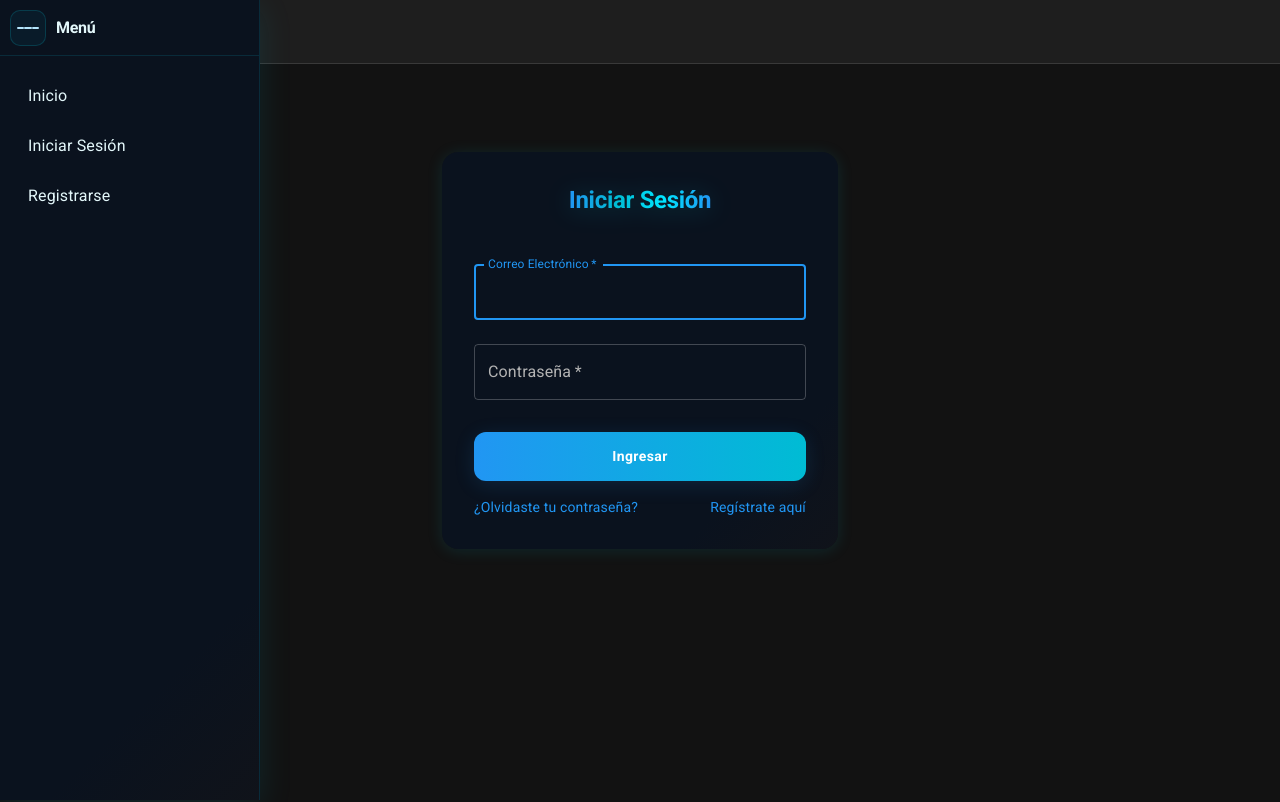
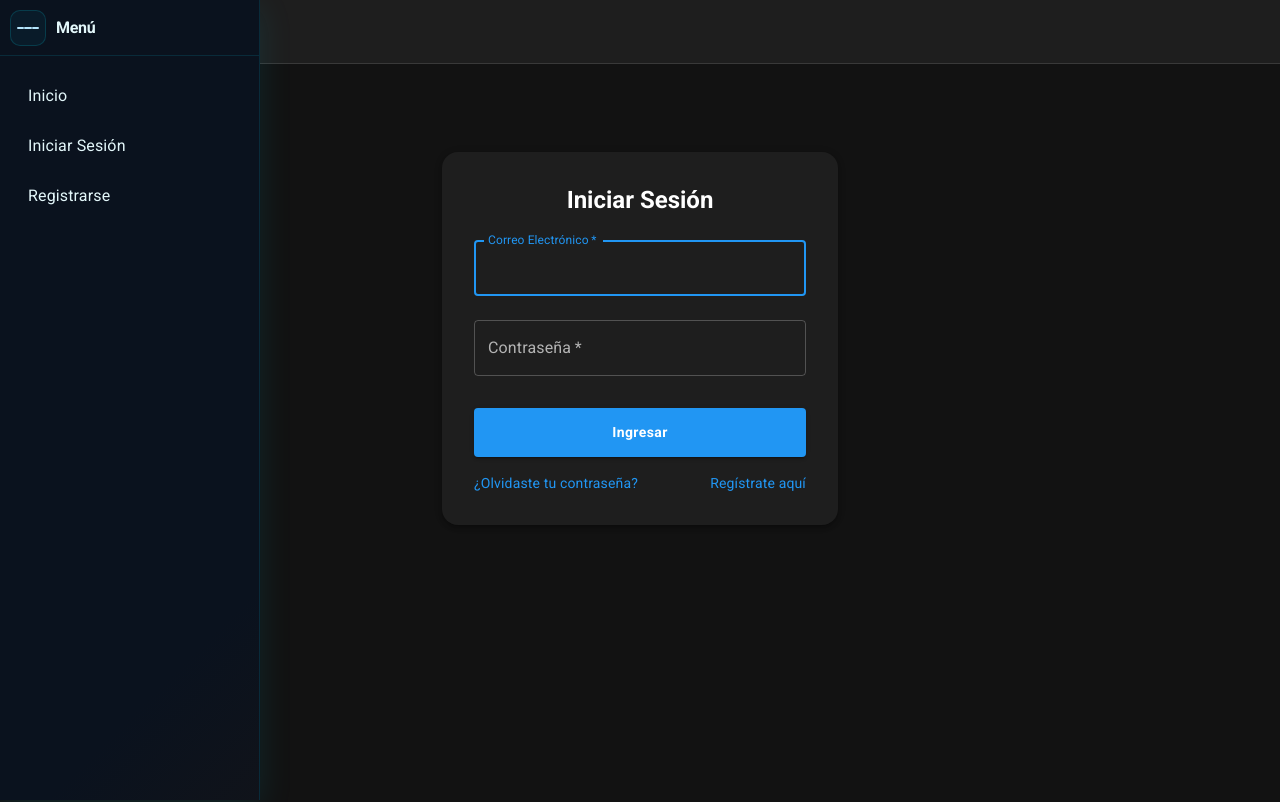
Before and after one commit to Jhoymell/seismic-tracker, a React (Create React App) app in the folder frontend/sismic-app-client/: page /login in a window 1280 px wide. Shown: the top 802 px of the page. Built offline with nearby package versions, Linux system fonts and the light colour scheme; some icons are missing.

Commit message:
UI Admin y page styles

```diff
--- a/frontend/sismic-app-client/src/components/layout/LeftNav.css
+++ b/frontend/sismic-app-client/src/components/layout/LeftNav.css
@@ -15,7 +15,7 @@
 
 /* Colapsado por defecto: 40px (ligero y no invasivo) */
 .left-nav {
-  width: 40px;
+  width: 53px;
 }
 
 /* Expandido/abierto: ancho completo del sidebar */
--- a/frontend/sismic-app-client/src/components/layout/LeftNav.js
+++ b/frontend/sismic-app-client/src/components/layout/LeftNav.js
@@ -1,4 +1,4 @@
-import React, { useState, useEffect } from 'react';
+import React, { useState } from 'react';
 import { Link, useNavigate } from 'react-router-dom';
 import useAuthStore from '../../store/authStore';
 import './LeftNav.css';
@@ -17,26 +17,6 @@ const LeftNav = () => {
   const handleLinkClick = () => {
     closeSidebar();
   };
-
-  // Ajusta el offset global del layout para que el sidebar no tape el contenido
-  useEffect(() => {
-    const updateOffset = () => {
-      const isDesktop = window.matchMedia('(min-width: 900px)').matches;
-      const collapsedDesktop = '72px';
-      const collapsedMobile = '64px';
-      const expandedDesktop = '260px';
-
-      const offset = isDesktop
-        ? ((isSidebarOpen || expanded) ? expandedDesktop : collapsedDesktop)
-        : collapsedMobile; // en mobile no empuja el contenido cuando se expande (overlay)
-
-      document.documentElement.style.setProperty('--sidebar-offset', offset);
-    };
-
-    updateOffset();
-    window.addEventListener('resize', updateOffset);
-    return () => window.removeEventListener('resize', updateOffset);
-  }, [expanded, isSidebarOpen]);
 
   return (
     <>
--- a/frontend/sismic-app-client/src/components/register/PersonalStep.js
+++ b/frontend/sismic-app-client/src/components/register/PersonalStep.js
@@ -5,6 +5,7 @@ import { motion } from 'framer-motion';
 import PhoneInput from 'react-phone-number-input';
 import CheckCircleIcon from '@mui/icons-material/CheckCircle';
 import ErrorIcon from '@mui/icons-material/Error';
+import { DatePicker } from '@mui/x-date-pickers/DatePicker';
 
 const slideVariants = {
   hidden: { x: '100vw', opacity: 0 },
@@ -54,9 +55,26 @@ const PersonalStep = () => {
           {errors.telefono && <Typography color="error" variant="caption">{errors.telefono.message}</Typography>}
         </Grid>
         <Grid item xs={12}>
-          <Controller name="fecha_nacimiento" control={control} render={({ field }) => (
-            <TextField {...field} fullWidth type="date" label="Fecha de Nacimiento" sx={getFieldSx('fecha_nacimiento')} error={!!errors.fecha_nacimiento} helperText={errors.fecha_nacimiento?.message} InputLabelProps={{ shrink: true }} />
-          )}/>
+          <Controller
+            name="fecha_nacimiento"
+            control={control}
+            render={({ field }) => (
+              <DatePicker
+                label="Fecha de Nacimiento"
+                value={field.value}
+                onChange={field.onChange}
+                slotProps={{
+                  textField: {
+                    fullWidth: true,
+                    variant: "outlined",
+                    error: !!errors.fecha_nacimiento,
+                    helperText: errors.fecha_nacimiento?.message,
+                    sx: getFieldSx('fecha_nacimiento'),
+                  },
+                }}
+              />
+            )}
+          />
         </Grid>
       </Grid>
     </motion.div>
--- a/frontend/sismic-app-client/src/pages/LoginPage.js
+++ b/frontend/sismic-app-client/src/pages/LoginPage.js
@@ -95,26 +95,13 @@ const LoginPage = () => {
             display: 'flex',
             flexDirection: 'column',
             alignItems: 'center',
-            background: 'linear-gradient(135deg, #0a121e 80%, #10131a 100%)',
+            backgroundColor: 'background.paper',
             padding: { xs: 2, sm: 4 },
             borderRadius: '1rem',
-            boxShadow: '0 2px 16px 0 #00bcd422',
+            boxShadow: 3,
           }}
         >
-          <Typography
-            component="h1"
-            variant="h5"
-            sx={{
-              mb: 3,
-              background: 'linear-gradient(90deg, #2196f3, #00bcd4, #00e5ff, #2196f3)',
-              WebkitBackgroundClip: 'text',
-              WebkitTextFillColor: 'transparent',
-              backgroundClip: 'text',
-              fontWeight: 800,
-              letterSpacing: '-0.3px',
-              filter: 'drop-shadow(0 2px 12px #00e5ff33)',
-            }}
-          >
+          <Typography component="h1" variant="h5">
             Iniciar Sesión
           </Typography>
           <Box component="form" onSubmit={handleSubmit(onSubmit)} sx={{ mt: 1, width: '100%' }}>
@@ -147,19 +134,7 @@ const LoginPage = () => {
                 fullWidth
                 variant="contained"
                 disabled={isSubmitting}
-                sx={{
-                  mt: 3,
-                  mb: 2,
-                  py: 1.5,
-                  borderRadius: '12px',
-                  fontWeight: 700,
-                  boxShadow: '0 4px 20px 0 rgba(33,150,243,0.15)',
-                  background: 'linear-gradient(90deg, #2196f3, #00bcd4)',
-                  '&:hover': {
-                    background: 'linear-gradient(90deg, #00bcd4, #2196f3)',
-                    boxShadow: '0 8px 32px 0 rgba(33,150,243,0.25)',
-                  },
-                }}
+                sx={{ mt: 3, mb: 2, py: 1.5 }}
               >
                 {isSubmitting ? <CircularProgress size={24} color="inherit" /> : 'Ingresar'}
               </Button>
@@ -187,7 +162,7 @@ const LoginPage = () => {
         open={showInactivityModal}
         onClose={handleCloseModal}
         TransitionComponent={Fade}
-        transitionDuration={700} // antes 200, ahora 0.7s consistente
+        transitionDuration={200}
         PaperProps={{ sx: { borderRadius: '1rem', padding: '1rem' } }}
       >
         <DialogTitle sx={{ display: 'flex', alignItems: 'center', gap: 1.5 }}>
--- a/frontend/sismic-app-client/src/pages/RegisterPage.js
+++ b/frontend/sismic-app-client/src/pages/RegisterPage.js
@@ -1,9 +1,9 @@
 import PageTransition from '../components/utils/PageTransition';
 import React, { useState, useEffect } from 'react';
-import { useForm, FormProvider } from 'react-hook-form'; // FormProvider es clave para formularios por pasos
+import { useForm, FormProvider } from 'react-hook-form';
 import { yupResolver } from '@hookform/resolvers/yup';
 import { useNavigate } from 'react-router-dom';
-import { Toaster } from 'react-hot-toast';
+import toast, { Toaster } from 'react-hot-toast';
 import { AnimatePresence } from 'framer-motion';
 import zxcvbn from 'zxcvbn';
 
@@ -27,7 +27,7 @@ const RegisterPage = () => {
 
   // onSubmit debe estar definido antes del return
   const onSubmit = async (data) => {
-    const loadingToast = window.toast.loading('Registrando tu cuenta...');
+    const loadingToast = toast.loading('Registrando tu cuenta...'); // Usar toast importado
     const submissionData = { ...data };
     if (submissionData.fecha_nacimiento instanceof Date) {
       const year = submissionData.fecha_nacimiento.getFullYear();
@@ -37,10 +37,10 @@ const RegisterPage = () => {
     }
     try {
       const response = await registerUser(submissionData);
-      window.toast.success(response.message, { id: loadingToast });
+      toast.success(response.message, { id: loadingToast }); // Usar toast importado
       setTimeout(() => navigate('/login'), 2000);
     } catch (error) {
-      window.toast.error('Hubo un error al registrar la cuenta.', { id: loadingToast });
+      toast.error('Hubo un error al registrar la cuenta.', { id: loadingToast }); // Usar toast importado
     }
   };
 
@@ -57,7 +57,7 @@ const RegisterPage = () => {
       first_name: '',
       last_name: '',
       telefono: '',
-      fecha_nacimiento: '',
+      fecha_nacimiento: null, // Cambiado de '' a null para compatibilidad con DatePicker
     }
   });
 
@@ -82,8 +82,6 @@ const RegisterPage = () => {
   }, [passwordValue]);
 
   // --- CAMBIO 3: Funciones para navegar entre pasos ---
-
-
   const handleNext = async () => {
     const isStepValid = await methods.trigger();
     if (isStepValid) {
@@ -94,10 +92,6 @@ const RegisterPage = () => {
   const handleBack = () => {
     setActiveStep((prevActiveStep) => prevActiveStep - 1);
   };
-
-
-
-
 
   return (
     <PageTransition>
```
Also changed, not shown: frontend/sismic-app-client/src/components/map/MapFilters.css (line endings or trailing spaces). Lines whose indentation alone changed are shown as unchanged.
